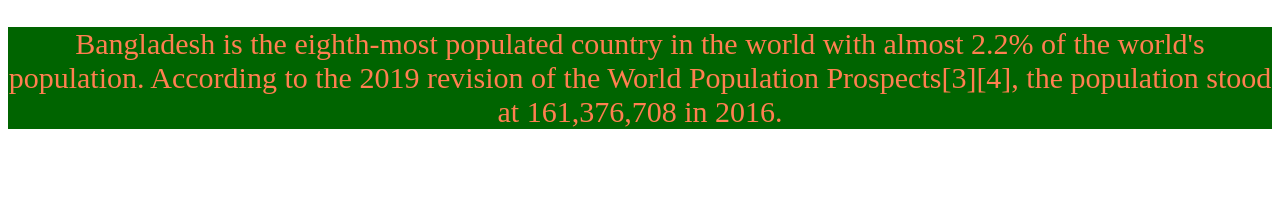
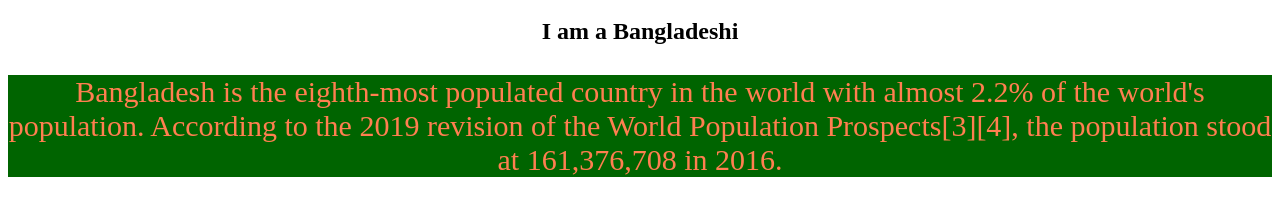
Before and after one commit to mdfahim50/Practice1, a plain HTML site: page index.html in a window 1280 px wide. Shown: the part 190-406 px from the top of the page. Drawn offline with Linux system fonts and the light colour scheme.

Commit message:
amer message

```diff
--- a/index.html
+++ b/index.html
@@ -8,7 +8,8 @@
 </head>
 <body>
     <div class="h1tag">
-       <h1>Information of Bangladesh</h1>
+       <h1>Information of Bangladesh </h1>
+       <h2>I am a Bangladeshi</h2>
     </div>
 
     <div class="ptag">
```
